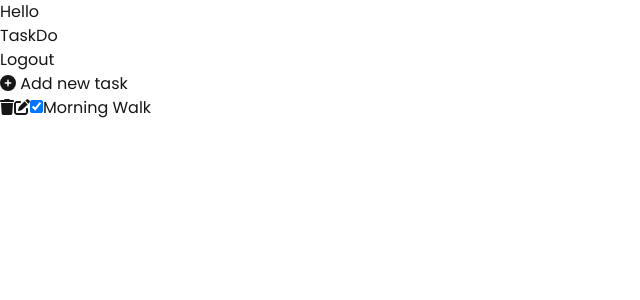
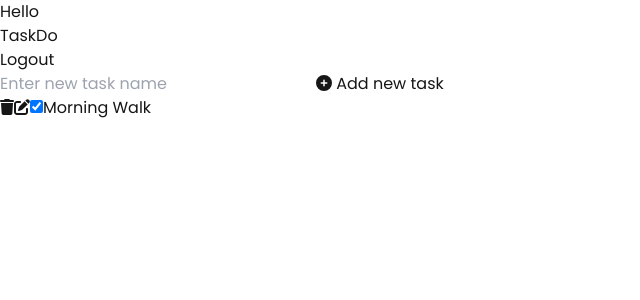
Before and after one commit to Stechoq-FS-Kel3/tugas-frontend-1, a Vue app: page /home in a window 1280 px wide. Shown: the top 300 px of the page, without its empty margins (0-640 px from the left). Built offline with nearby package versions, Linux system fonts and the light colour scheme.

Commit message:
bagian menambahkan task

```diff
--- a/src/pages/Homepage.vue
+++ b/src/pages/Homepage.vue
@@ -13,9 +13,19 @@ const tasks = ref([
   // Tambahkan lebih banyak tasks jika diperlukan
 ]);
 
+// State untuk menyimpan nama task baru
+const newTaskName = ref('');
+
 // Fungsi untuk menghapus task
 function removeTask(taskId) {
   tasks.value = tasks.value.filter(task => task.id !== taskId);
+}
+
+// Fungsi untuk menambahkan task
+function addTask() {
+  const newTask = { id: tasks.value.length + 1, name: newTaskName.value, completed: false };
+  tasks.value.push(newTask);
+  newTaskName.value = ''; // Reset nama task baru setelah ditambahkan
 }
 </script>
 
@@ -26,7 +36,8 @@ function removeTask(taskId) {
     <RouterLink class="text-secondary font-medium" :to="{ name: 'index' }">Logout</RouterLink>
   </nav>
   <div class="items-center text-center">
-    <button class="text-secondary mb-4">
+    <input type="text" v-model="newTaskName" placeholder="Enter new task name" />
+    <button class="text-secondary mb-4" @click="addTask">
       <FontAwesomeIcon :icon="faCirclePlus" /> Add new task
     </button>
     <div v-for="task in tasks" :key="task.id" class="flex justify-center items-center space-x-3">
```
